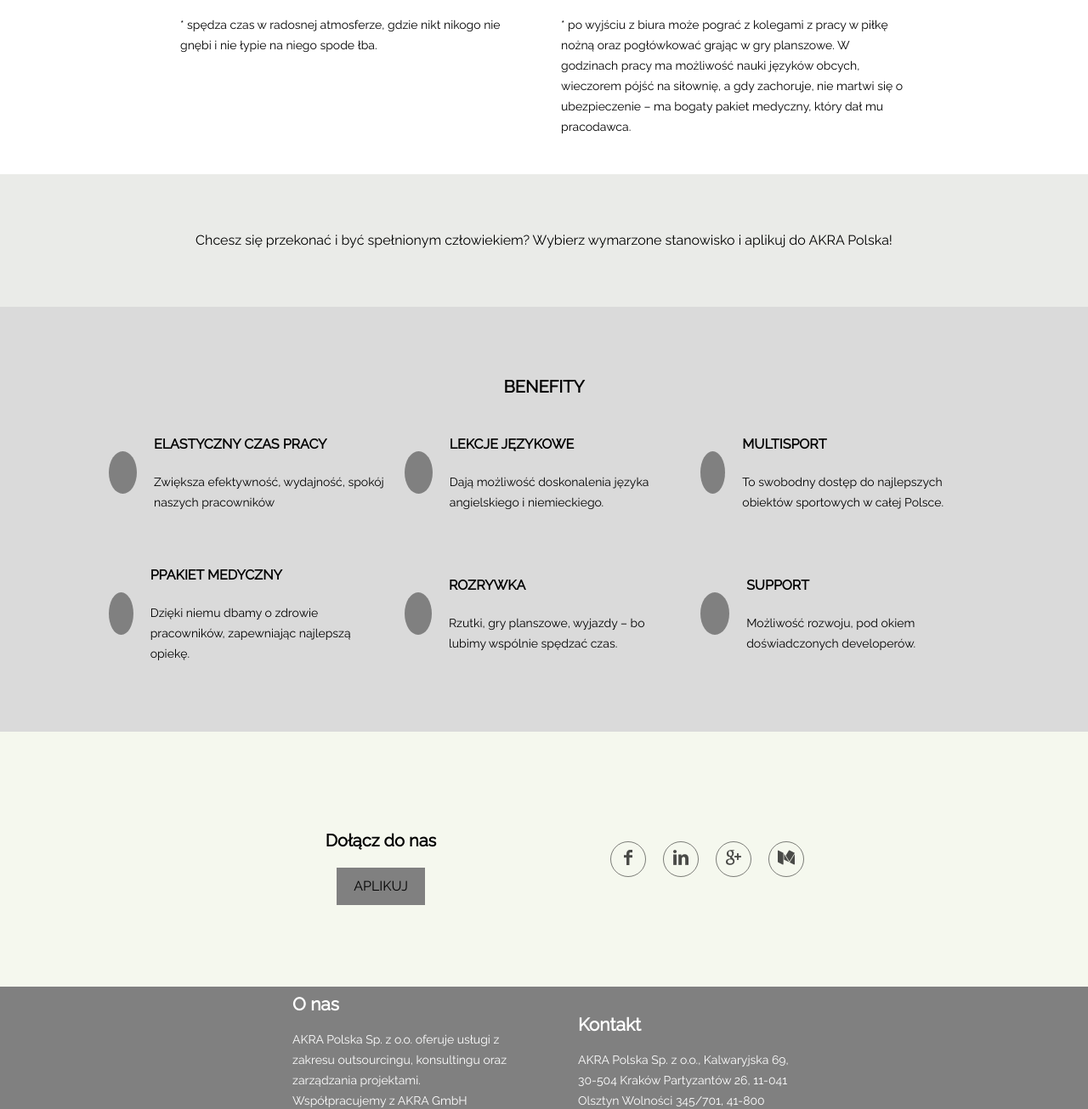
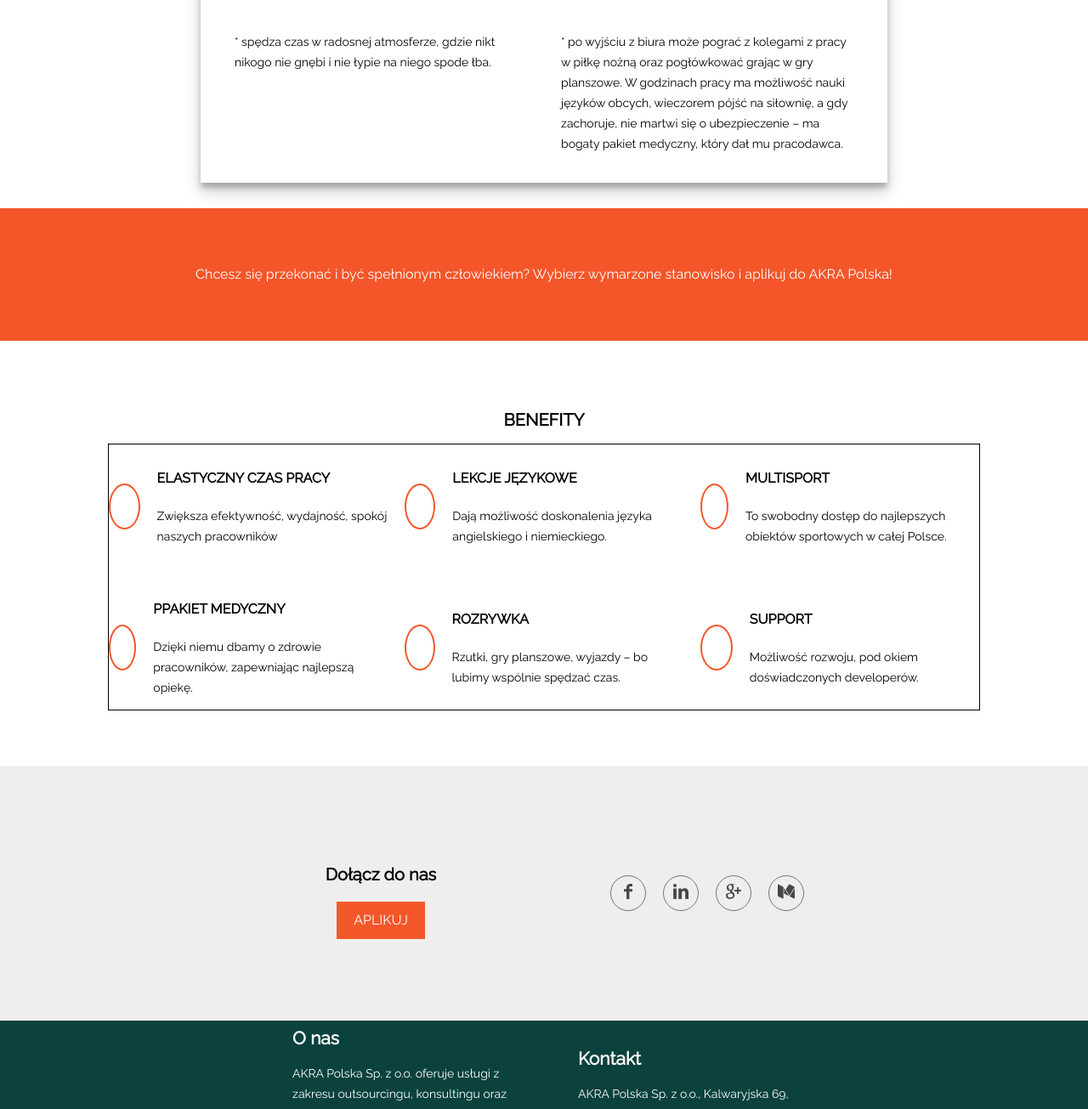
Before and after one commit to Wera23/zabrze, a website: page index.html in a window 1280 px wide. Shown: the part 785-2090 px from the top of the page at 85% size. Drawn offline with Linux system fonts and the light colour scheme.

Commit message:
new styles layout

```diff
--- a/scss/style.scss
+++ b/scss/style.scss
@@ -3,6 +3,7 @@ body {
   padding: 0;
   font-family: "Raleway", serif;
   line-height: 24px;
+  background-color: #ffffffdc;
 }
 
 a {
@@ -47,14 +48,16 @@ a {
   align-items: center;
   padding: 30px;
 
+
   &__content {
     display: grid;
     justify-content: center;
     align-items: flex-start;
     grid-template-rows: 1fr 1fr 1fr;
     grid-template-columns: 1fr 1fr;
-
-    width: 70vw;
+    width: 60vw;
+    box-shadow: 0 10px 20px rgba(0,0,0,0.19), 0 6px 6px rgba(0,0,0,0.23);
+    padding: 20px;
 
     &-element {
       margin: 0 20px;
@@ -63,24 +66,33 @@ a {
   }
 }
 
-
 .collateral {
   display: flex;
   justify-content: center;
   align-items: center;
   padding: 50px;
-    background-color: rgb(234, 235, 232);
+  background-color: #f4562a;
+ position: relative;
+ color: white;
 
   &__collateral p {
     text-transform: uppercase;
     font-size: 18px;
+  }
+
+  &__collateral::before {
+  position: absolute;
+  content: "";
+  width: 100%;
+  background-image: ('../assets/img1.jpg');
+}
+
 
 }
-}
+
 
 .benefits {
   height: 500px;
-  background-color: rgb(218, 218, 218);
   display: flex;
   flex-direction: column;
   justify-content: center;
@@ -97,6 +109,7 @@ a {
     align-items: center;
     grid-template-columns: 1fr 1fr 1fr;
     grid-template-rows: 1fr 1fr;
+    border: 1px solid black;
     grid-gap: 20px;
 
     width: 80vw;
@@ -109,7 +122,7 @@ a {
       &-img {
         width: 50px;
         height: 50px;
-        background-color: gray;
+        border: 2px solid #f4572a;
         border-radius: 50%;
         margin-right: 20px;
       }
@@ -133,7 +146,7 @@ a {
   display: flex;
   justify-content: center;
   align-items: center;
-  background-color: rgb(245, 248, 238);
+  background-color: #eeeeec;
   height: 300px;
 
   &__content {
@@ -146,7 +159,8 @@ a {
 
     &-button {
       padding: 10px 20px;
-      background-color: gray;
+      background-color: #f4572a;
+      color: white;
     }
 
     &-media {
@@ -172,7 +186,7 @@ a {
 
 .footer {
   height: 200px;
-  background-color: gray;
+  background-color: #0b423d;
   display: flex;
   justify-content: center;
   align-items: center;
```
Also changed, not shown: assets/img1.jpg (added), css/style.css. Lines whose indentation alone changed are shown as unchanged.
